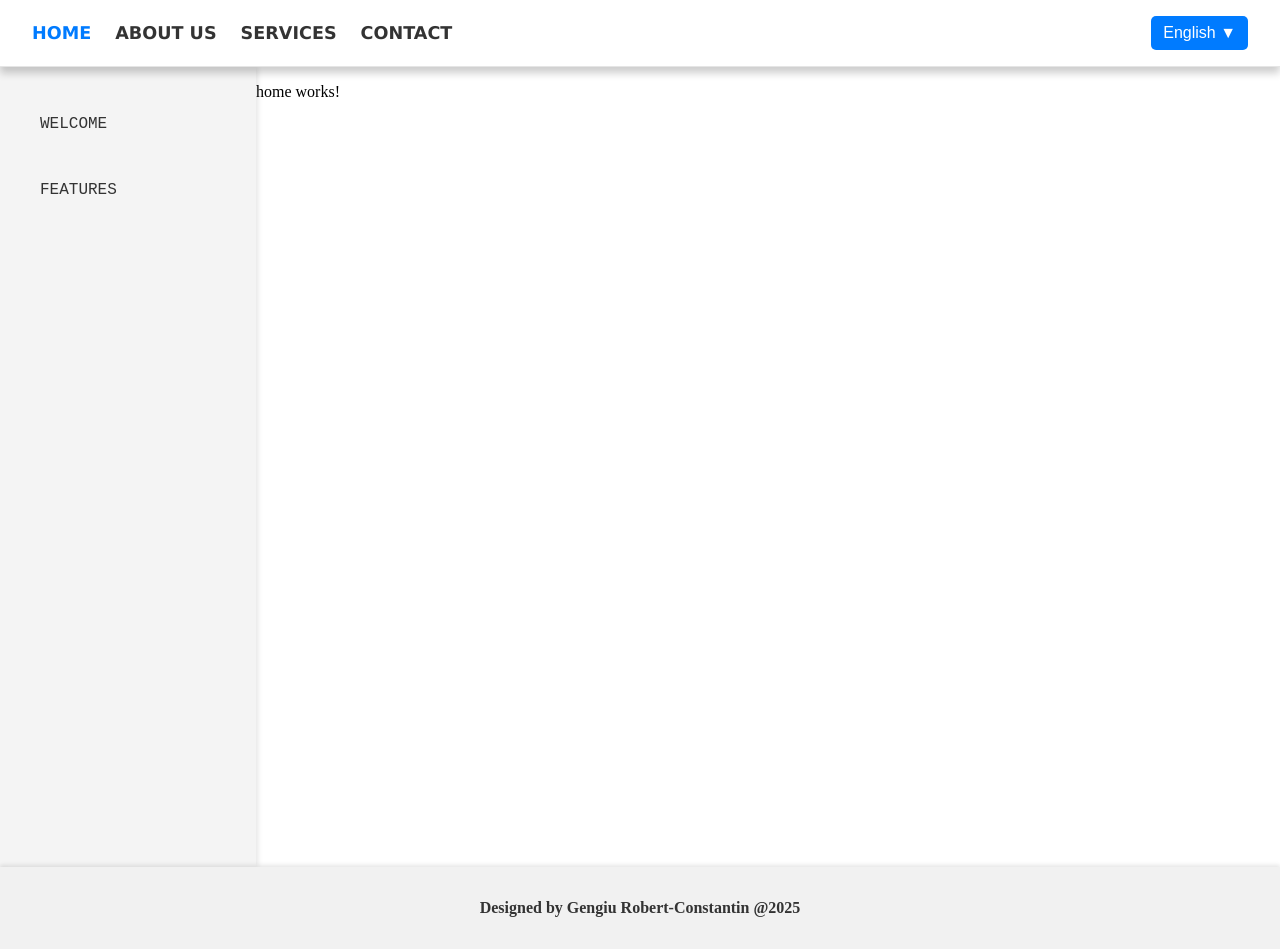
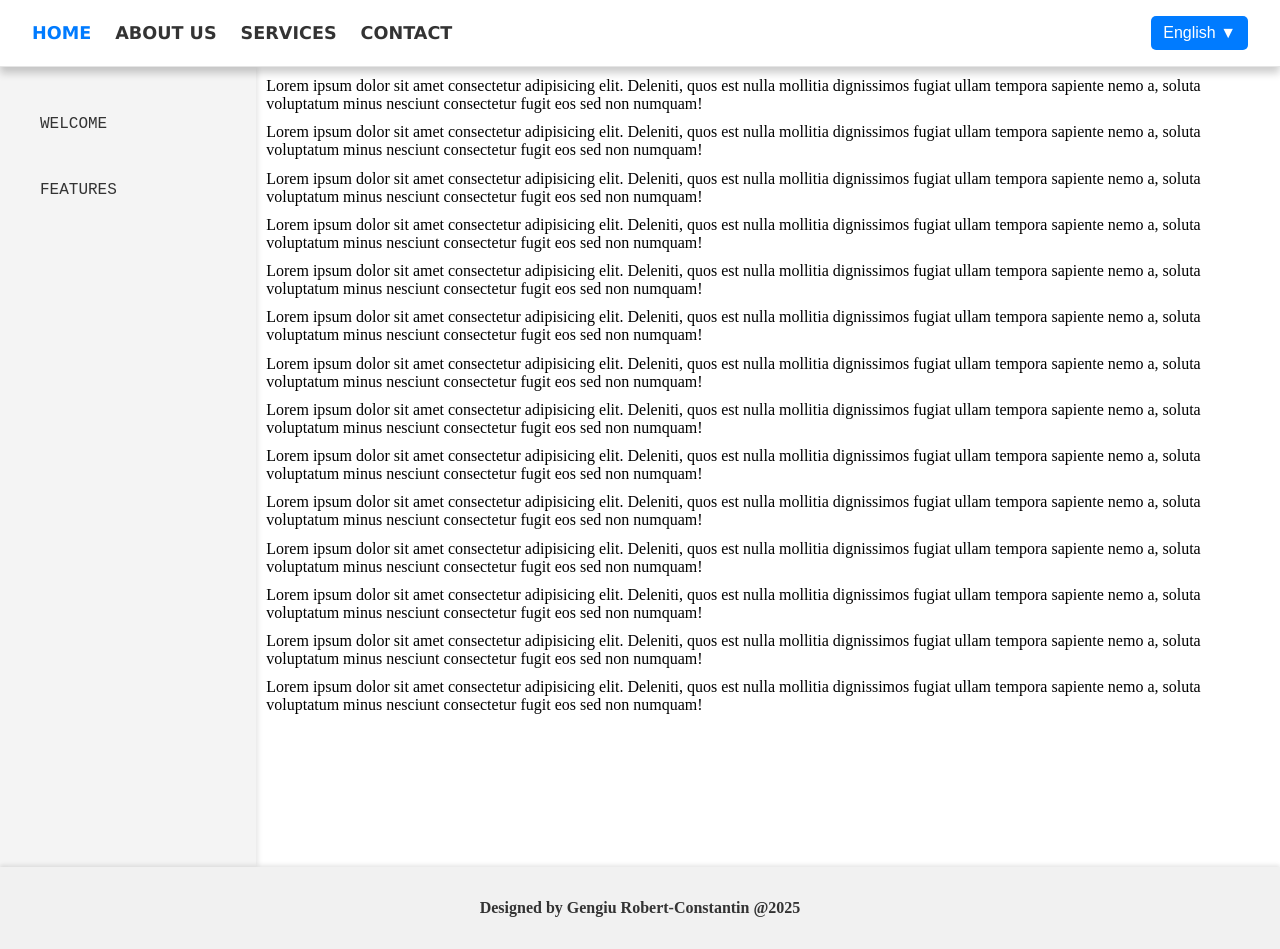
Before and after one commit to GengiuRobert/AngularAppTemplate, an Angular app in the folder app-template-project/: page / in a window 1280 px wide. Built offline with nearby package versions, Linux system fonts and the light colour scheme.

Commit message:
some dummy text on home for dev purpose

```diff
--- a/app-template-project/src/components/home/home.component.css
+++ b/app-template-project/src/components/home/home.component.css
@@ -0,0 +1,3 @@
+*{
+    margin: 1%;
+}
--- a/app-template-project/src/components/home/home.component.html
+++ b/app-template-project/src/components/home/home.component.html
@@ -1 +1,28 @@
-<p>home works!</p>
+<p>Lorem ipsum dolor sit amet consectetur adipisicing elit. Deleniti, quos est nulla mollitia dignissimos fugiat ullam
+    tempora sapiente nemo a, soluta voluptatum minus nesciunt consectetur fugit eos sed non numquam!</p>
+<p>Lorem ipsum dolor sit amet consectetur adipisicing elit. Deleniti, quos est nulla mollitia dignissimos fugiat ullam
+    tempora sapiente nemo a, soluta voluptatum minus nesciunt consectetur fugit eos sed non numquam!</p>
+<p>Lorem ipsum dolor sit amet consectetur adipisicing elit. Deleniti, quos est nulla mollitia dignissimos fugiat ullam
+    tempora sapiente nemo a, soluta voluptatum minus nesciunt consectetur fugit eos sed non numquam!</p>
+<p>Lorem ipsum dolor sit amet consectetur adipisicing elit. Deleniti, quos est nulla mollitia dignissimos fugiat ullam
+    tempora sapiente nemo a, soluta voluptatum minus nesciunt consectetur fugit eos sed non numquam!</p>
+<p>Lorem ipsum dolor sit amet consectetur adipisicing elit. Deleniti, quos est nulla mollitia dignissimos fugiat ullam
+    tempora sapiente nemo a, soluta voluptatum minus nesciunt consectetur fugit eos sed non numquam!</p>
+<p>Lorem ipsum dolor sit amet consectetur adipisicing elit. Deleniti, quos est nulla mollitia dignissimos fugiat ullam
+    tempora sapiente nemo a, soluta voluptatum minus nesciunt consectetur fugit eos sed non numquam!</p>
+<p>Lorem ipsum dolor sit amet consectetur adipisicing elit. Deleniti, quos est nulla mollitia dignissimos fugiat ullam
+    tempora sapiente nemo a, soluta voluptatum minus nesciunt consectetur fugit eos sed non numquam!</p>
+<p>Lorem ipsum dolor sit amet consectetur adipisicing elit. Deleniti, quos est nulla mollitia dignissimos fugiat ullam
+    tempora sapiente nemo a, soluta voluptatum minus nesciunt consectetur fugit eos sed non numquam!</p>
+<p>Lorem ipsum dolor sit amet consectetur adipisicing elit. Deleniti, quos est nulla mollitia dignissimos fugiat ullam
+    tempora sapiente nemo a, soluta voluptatum minus nesciunt consectetur fugit eos sed non numquam!</p>
+<p>Lorem ipsum dolor sit amet consectetur adipisicing elit. Deleniti, quos est nulla mollitia dignissimos fugiat ullam
+    tempora sapiente nemo a, soluta voluptatum minus nesciunt consectetur fugit eos sed non numquam!</p>
+<p>Lorem ipsum dolor sit amet consectetur adipisicing elit. Deleniti, quos est nulla mollitia dignissimos fugiat ullam
+    tempora sapiente nemo a, soluta voluptatum minus nesciunt consectetur fugit eos sed non numquam!</p>
+<p>Lorem ipsum dolor sit amet consectetur adipisicing elit. Deleniti, quos est nulla mollitia dignissimos fugiat ullam
+    tempora sapiente nemo a, soluta voluptatum minus nesciunt consectetur fugit eos sed non numquam!</p>
+<p>Lorem ipsum dolor sit amet consectetur adipisicing elit. Deleniti, quos est nulla mollitia dignissimos fugiat ullam
+    tempora sapiente nemo a, soluta voluptatum minus nesciunt consectetur fugit eos sed non numquam!</p>
+<p>Lorem ipsum dolor sit amet consectetur adipisicing elit. Deleniti, quos est nulla mollitia dignissimos fugiat ullam
+    tempora sapiente nemo a, soluta voluptatum minus nesciunt consectetur fugit eos sed non numquam!</p>
```
